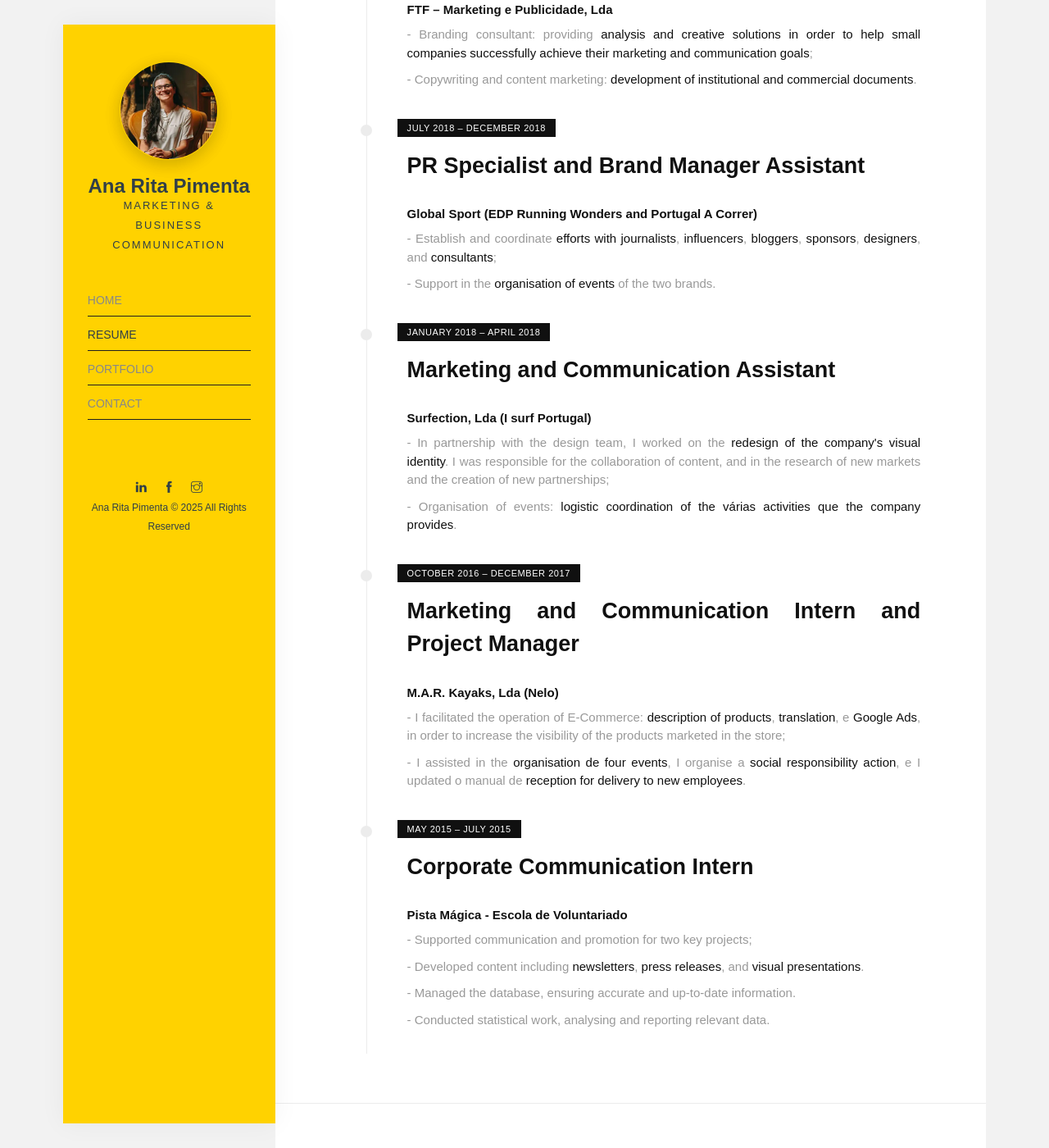
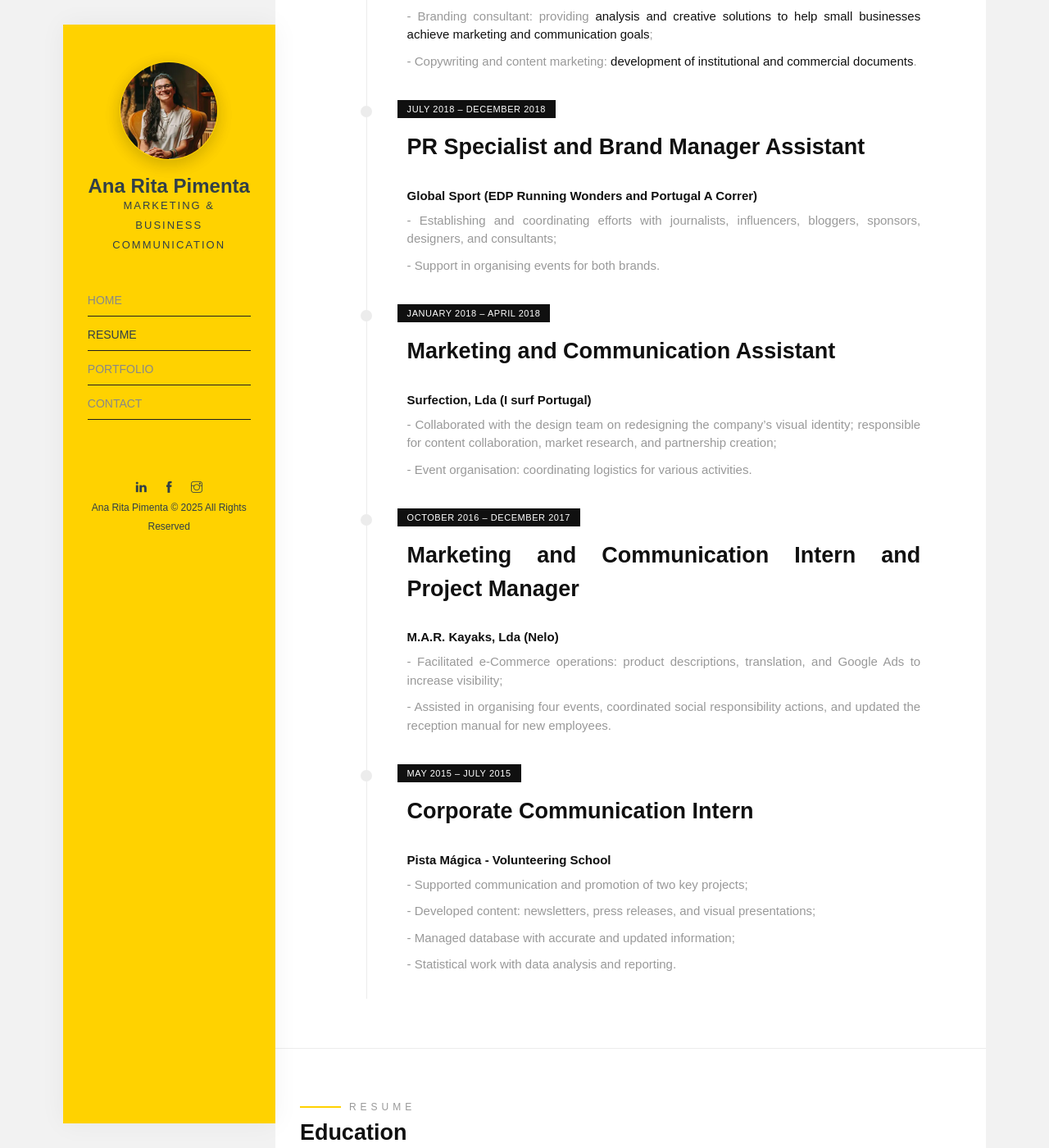
Before and after one commit to anaritapimenta/anaritapimenta.github.io, a Jekyll site: the page built from resume.html, in a window 1280 px wide and 1400 px high, scrolled down 2920 px. Shown: the whole window at 82% size. Built offline with Jekyll 4.4.1, drawn with Linux system fonts in a browser that asks for light colours; some web fonts are replaced; some of the changed text lies outside the part shown.

Commit message:
Update resume.html

```diff
--- a/resume.html
+++ b/resume.html
@@ -5,7 +5,9 @@
 ---
 
 <style>
-  h1.heading, h2.heading, h3.heading {
+  h1.heading,
+  h2.heading,
+  h3.heading {
     color: #101010;
     font-family: 'Rambla', sans-serif;
     margin-bottom: 30px;
@@ -49,20 +51,20 @@
               <span class="timeline-date">March 2021 – December 2022</span>
               <h3 class="heading">Digital Marketing Specialist</h3>
               <h4>Torel Boutiques</h4>
-              <p>- Planning, implementation and reporting of <strong>day‑to‑day social media digital content and campaigns</strong>: ads – 7 accounts;</p>
+              <p>- Planning, implementation and reporting of <strong>day-to-day social media digital content and campaigns</strong>: ads – 7 accounts;</p>
               <p>- Designing, executing, and evaluating <strong>email marketing campaigns</strong> (including 6 database management);</p>
               <p>- Responsible for the <strong>optimisation of 8 websites</strong>, particularly <strong>SEO</strong>;</p>
-              <p>- Assistance in the <strong>planning and implementation of photo and video shoots and selection of photo material for various outlets</strong>;</p>
-              <p>- Management of <strong>influencer partnerships</strong>;</p>
+              <p>- Assisting in the <strong>planning and implementation of photo and video shoots and selection of photo material for various outlets</strong>;</p>
+              <p>- Managing <strong>influencer partnerships</strong>;</p>
               <p>- Brainstorming and presenting <strong>new ideas on digital marketing matters</strong>.</p>
             </article>
           </li>
           <li>
             <article class="timeline-content" role="listitem">
               <span class="timeline-date">March 2022 – September 2022</span>
-              <h3 class="heading">In‑House Digital Marketing Trainer</h3>
+              <h3 class="heading">In-House Digital Marketing Trainer</h3>
               <h4>Wise</h4>
-              <p>- Provided <strong>in‑house marketing training</strong>, focusing on <strong>Marketing Planning</strong>, <strong>Social Media Management</strong>, <strong>Ad Campaigns</strong>, and <strong>Email Marketing</strong>;</p>
+              <p>- Provided <strong>in-house marketing training</strong>, focusing on <strong>Marketing Planning</strong>, <strong>Social Media Management</strong>, <strong>Ad Campaigns</strong>, and <strong>Email Marketing</strong>;</p>
               <p>- Training sessions were delivered <strong>online</strong>.</p>
             </article>
           </li>
@@ -70,17 +72,17 @@
             <article class="timeline-content" role="listitem">
               <span class="timeline-date">December 2021 – May 2022</span>
               <h3 class="heading">Digital Marketing Trainer</h3>
-              <h4>IPLNT - Instituto Português de Línguas e Novas Tecnologias</h4>
+              <h4>IPLNT - Portuguese Institute of Languages and New Technologies</h4>
               <p>- Theories and Techniques of Communication;</p>
               <p>- Digital Communication;</p>
               <p>- Creativity and Innovation;</p>
               <p>- Marketing Plan;</p>
               <p>- Digital Marketing;</p>
               <p>- Neuromarketing;</p>
-              <p>- Business and e‑Commerce models;</p>
+              <p>- Business and e-Commerce models;</p>
               <p>- Website;</p>
               <p>- Email Marketing;</p>
-              <p>- Management of Social Networks: Facebook, Instagram, LinkedIn, YouTube and Twitter;</p>
+              <p>- Management of Social Networks: Facebook, Instagram, LinkedIn, YouTube, and Twitter;</p>
               <p>- SEM: SEO and SEA;</p>
               <p>- Link Building;</p>
               <p>- Web Copywriting;</p>
@@ -95,7 +97,7 @@
               <span class="timeline-date">May 2020 – November 2020</span>
               <h3 class="heading">Video Marketing Production Assistant</h3>
               <h4>Livemotion Agency - Creative Online Content</h4>
-              <p>- <strong>Storytelling</strong> and <strong>script for the video</strong>;</p>
+              <p>- <strong>Storytelling</strong> and <strong>scriptwriting for videos</strong>;</p>
               <p>- Content for the web: <strong>articles for the company's blog</strong>, <strong>social media content calendar</strong>, <strong>newsletters</strong>, <strong>institutional</strong> and <strong>commercial documents/brochures</strong>.</p>
             </article>
           </li>
@@ -104,16 +106,16 @@
               <span class="timeline-date">November 2019 – May 2020</span>
               <h3 class="heading">International Expansion Business Developer</h3>
               <h4>Ecovest (Barn Of Monkeys)</h4>
-              <p>- Digital communication and E‑Commerce management: elaboration of optimised content – <strong>SEM: SEO and SEA</strong>, and <strong>activation of campaigns</strong> – idea, implementation, and a report with the results;</p>
-              <p>- Brand ambassador coordinator: <strong>protocol elaboration</strong>, <strong>search</strong>, <strong>contact</strong>, and <strong>relationship with key kids fashion influencers</strong>.</p>
+              <p>- Digital communication and e-Commerce management: creation of optimised content – <strong>SEM: SEO and SEA</strong>, campaign activation, and results reporting;</p>
+              <p>- Brand ambassador coordinator: <strong>protocol creation</strong>, <strong>searching</strong>, <strong>contacting</strong>, and relationship management with kids fashion influencers.</p>
             </article>
           </li>
           <li>
             <article class="timeline-content" role="listitem">
               <span class="timeline-date">January 2019 – October 2019</span>
               <h3 class="heading">Marketer</h3>
-              <h4>FTF – Marketing e Publicidade, Lda</h4>
-              <p>- Branding consultant: providing <strong>analysis and creative solutions in order to help small companies successfully achieve their marketing and communication goals</strong>;</p>
+              <h4>FTF – Marketing and Advertising, Lda</h4>
+              <p>- Branding consultant: providing <strong>analysis and creative solutions to help small businesses achieve marketing and communication goals</strong>;</p>
               <p>- Copywriting and content marketing: <strong>development of institutional and commercial documents</strong>.</p>
             </article>
           </li>
@@ -122,8 +124,8 @@
               <span class="timeline-date">July 2018 – December 2018</span>
               <h3 class="heading">PR Specialist and Brand Manager Assistant</h3>
               <h4>Global Sport (EDP Running Wonders and Portugal A Correr)</h4>
-              <p>- Establish and coordinate <strong>efforts with journalists</strong>, <strong>influencers</strong>, <strong>bloggers</strong>, <strong>sponsors</strong>, <strong>designers</strong>, and <strong>consultants</strong>;</p>
-              <p>- Support in the <strong>organisation of events</strong> of the two brands.</p>
+              <p>- Establishing and coordinating efforts with journalists, influencers, bloggers, sponsors, designers, and consultants;</p>
+              <p>- Support in organising events for both brands.</p>
             </article>
           </li>
           <li>
@@ -131,8 +133,8 @@
               <span class="timeline-date">January 2018 – April 2018</span>
               <h3 class="heading">Marketing and Communication Assistant</h3>
               <h4>Surfection, Lda (I surf Portugal)</h4>
-              <p>- In partnership with the design team, I worked on the <strong>redesign of the company's visual identity</strong>. I was responsible for the collaboration of content, and in the research of new markets and the creation of new partnerships;</p>
-              <p>- Organisation of events: <strong>logistic coordination of the várias activities que the company provides</strong>.</p>
+              <p>- Collaborated with the design team on redesigning the company’s visual identity; responsible for content collaboration, market research, and partnership creation;</p>
+              <p>- Event organisation: coordinating logistics for various activities.</p>
             </article>
           </li>
           <li>
@@ -140,19 +142,19 @@
               <span class="timeline-date">October 2016 – December 2017</span>
               <h3 class="heading">Marketing and Communication Intern and Project Manager</h3>
               <h4>M.A.R. Kayaks, Lda (Nelo)</h4>
-              <p>- I facilitated the operation of E‑Commerce: <strong>description of products</strong>, <strong>translation</strong>, e <strong>Google Ads</strong>, in order to increase the visibility of the products marketed in the store;</p>
-              <p>- I assisted in the <strong>organisation de four events</strong>, I organise a <strong>social responsibility action</strong>, e I updated o manual de <strong>reception for delivery to new employees</strong>.</p>
+              <p>- Facilitated e-Commerce operations: product descriptions, translation, and Google Ads to increase visibility;</p>
+              <p>- Assisted in organising four events, coordinated social responsibility actions, and updated the reception manual for new employees.</p>
             </article>
           </li>
           <li>
             <article class="timeline-content" role="listitem">
               <span class="timeline-date">May 2015 – July 2015</span>
               <h3 class="heading">Corporate Communication Intern</h3>
-              <h4>Pista Mágica - Escola de Voluntariado</h4>
-              <p>- Supported communication and promotion for two key projects;</p>
-              <p>- Developed content including <strong>newsletters</strong>, <strong>press releases</strong>, and <strong>visual presentations</strong>.</p>
-              <p>- Managed the database, ensuring accurate and up‑to‑date information.</p>
-              <p>- Conducted statistical work, analysing and reporting relevant data.</p>
+              <h4>Pista Mágica - Volunteering School</h4>
+              <p>- Supported communication and promotion of two key projects;</p>
+              <p>- Developed content: newsletters, press releases, and visual presentations;</p>
+              <p>- Managed database with accurate and updated information;</p>
+              <p>- Statistical work with data analysis and reporting.</p>
             </article>
           </li>
         </ul>
@@ -179,9 +181,9 @@
           <li>
             <article class="timeline-content" role="listitem">
               <span class="timeline-date">March 2019 – February 2020</span>
-              <h3 class="heading">Digital Marketing and e‑Commerce Manager</h3>
+              <h3 class="heading">Digital Marketing and e-Commerce Manager</h3>
               <h4>FLAG</h4>
-              <p><strong>Website</strong> as a marketing tool, <strong>Web Copywriting</strong>, <strong>blogging with WordPress</strong>, <strong>Social Media Marketing</strong>, <strong>Community Management</strong>, <strong>Facebook, LinkedIn, Instagram, and YouTube Marketing</strong>, <strong>Search Engine Marketing</strong> and <strong>Search Engine Optimisation</strong>, <strong>Google AdWords</strong> and <strong>Google Analytics</strong>, <strong>Email Marketing</strong>, <strong>Leads</strong> and <strong>Landing Pages</strong>, <strong>E‑Commerce with WordPress</strong>, and <strong>Business Intelligence</strong>.</p>
+              <p><strong>Website</strong> as a marketing tool, <strong>Web Copywriting</strong>, <strong>blogging with WordPress</strong>, <strong>Social Media Marketing</strong>, <strong>Community Management</strong>, <strong>Facebook, LinkedIn, Instagram, and YouTube Marketing</strong>, <strong>Search Engine Marketing</strong> and <strong>Search Engine Optimisation</strong>, <strong>Google AdWords</strong> and <strong>Google Analytics</strong>, <strong>Email Marketing</strong>, <strong>Leads</strong> and <strong>Landing Pages</strong>, <strong>E-Commerce with WordPress</strong>, and <strong>Business Intelligence</strong>.</p>
             </article>
           </li>
           <li>
@@ -189,7 +191,7 @@
               <span class="timeline-date">October 2015 – December 2017</span>
               <h3 class="heading">Master's Degree in Marketing and Communication</h3>
               <h4>Escola Superior de Educação de Coimbra (ESEC)</h4>
-              <p><strong>Strategic planning and management of communication</strong>; <strong>management and communication of brands</strong>; <strong>identity</strong>, <strong>culture and markets</strong>, <strong>marketing research</strong>, <strong>organisational behaviour</strong>, <strong>relations com the media</strong>; <strong>e‑marketing</strong>, <strong>marketing communication techniques</strong>, <strong>innovation</strong> e <strong>product development</strong>, and <strong>management of work teams</strong>.</p>
+              <p><strong>Strategic planning and management of communication</strong>; <strong>management and communication of brands</strong>; <strong>identity</strong>, <strong>culture and markets</strong>, <strong>marketing research</strong>, <strong>organisational behaviour</strong>, <strong>relations with the media</strong>; <strong>e-marketing</strong>, <strong>marketing communication techniques</strong>, <strong>innovation</strong> and <strong>product development</strong>, and <strong>management of work teams</strong>.</p>
             </article>
           </li>
           <li>
@@ -197,15 +199,15 @@
               <span class="timeline-date">September 2012 – July 2015</span>
               <h3 class="heading">Degree in Business Communication</h3>
               <h4>Instituto Superior de Contabilidade e Administração do Porto (ISCAP)</h4>
-              <p><strong>English</strong>, <strong>Spanish</strong> and (basic) <strong>German</strong>; theoretical/practical knowledge related to business: <strong>management</strong>, <strong>corporate communication</strong>, <strong>information</strong> and <strong>communication technologies</strong>, <strong>commercial law</strong> and many others.</p>
+              <p><strong>English</strong>, <strong>Spanish</strong> and (basic) <strong>German</strong>; theoretical/practical knowledge related to business: <strong>management</strong>, <strong>corporate communication</strong>, <strong>information</strong> and <strong>communication technologies</strong>, and <strong>commercial law</strong>.</p>
             </article>
           </li>
           <li>
             <article class="timeline-content" role="listitem">
               <span class="timeline-date">September 2012 – July 2015</span>
-              <h3 class="heading">Filología y Traducción | Administración e Gestão de Empresas</h3>
-              <h4>Universidade de Vigo</h4>
-              <p>Engaged in the international <strong>"ERASMUS +" mobility programme</strong>, where I had the opportunity to <strong>improve Spanish</strong> in real context, and attended disciplines such as <strong>commercial direction</strong>, <strong>marketing research</strong> and <strong>knowledge management</strong>, and <strong>technological innovation</strong>.</p>
+              <h3 class="heading">Philology and Translation | Business Administration and Management</h3>
+              <h4>University of Vigo</h4>
+              <p>Engaged in the international <strong>"ERASMUS+"</strong> mobility programme, where I had the opportunity to <strong>improve Spanish</strong> in a real context, and attended subjects such as <strong>commercial management</strong>, <strong>marketing research</strong>, <strong>knowledge management</strong>, and <strong>technological innovation</strong>.</p>
             </article>
           </li>
         </ul>
```
Also changed, not shown: other parts of resume.html (+2 -2 lines).
